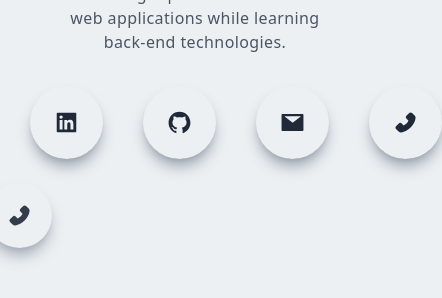
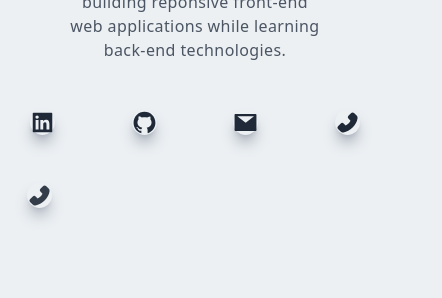
Before and after one commit to Paul-l-sining/Portfolio, a Next.js app: page / in a window 390 px wide. Shown: the part 502-800 px from the top of the page, 442 px wide, since content can reach past the window. Built offline with nearby package versions, Linux system fonts and the light colour scheme.

Commit message:
added contact icons

```diff
--- a/components/Contact.jsx
+++ b/components/Contact.jsx
@@ -1,15 +1,10 @@
 /** @format */
 
 import React from "react";
-import {
-  AiFillPhone,
-  AiFillLinkedin,
-  AiFillGithub,
-  AiFillMail,
-} from "react-icons/ai";
 import { BsChevronDoubleUp } from "react-icons/bs";
 import ContactForm from "./ContactForm";
 import Link from "next/link";
+import ContactIcons from "./ContactIcons";
 
 function Contact() {
   return (
@@ -32,20 +27,9 @@ function Contact() {
             <p>I am available for freelance or full-time positions.</p>
             <p className="pb-40">Contact me and let's talk.</p>
             <p className="py-4 uppercase">Connect with me</p>
-            <div className="flex items-center justify-between m-auto max-w-[420px] py-4">
-              <div className="rounded-full shadow-lg shadow-gray-400 p-6 md:p-5 cursor-pointer hover:scale-105 duration-100">
-                <AiFillLinkedin size="25px" />
-              </div>
-              <div className="rounded-full shadow-lg shadow-gray-400 p-6 md:p-5 cursor-pointer hover:scale-105 duration-100">
-                <AiFillGithub size="25px" />
-              </div>
-              <div className="rounded-full shadow-lg shadow-gray-400 p-6 md:p-5 cursor-pointer hover:scale-105 duration-100">
-                <AiFillMail size="25px" />
-              </div>
-              <div className="rounded-full shadow-lg shadow-gray-400 p-6 md:p-5 cursor-pointer hover:scale-105 duration-100">
-                <AiFillPhone size="25px" />
-              </div>
-            </div>
+
+            <ContactIcons size='5 md:p-6' extraFeatures='m-auto max-w-[420px] py-4' />
+
           </div>
           {/* Right */}
           <div className="lg:col-span-3 p-8 h-full w-full shadow-xl relative shadow-gray-400 rounded-xl hover:scale-105 duration-100 ease-in">
--- /dev/null
+++ b/components/ContactIcons.jsx
@@ -0,0 +1,82 @@
+/** @format */
+
+import React from "react";
+import { useState } from "react";
+import {
+  AiFillPhone,
+  AiFillLinkedin,
+  AiFillGithub,
+  AiFillMail,
+} from "react-icons/ai";
+import { CopyToClipboard } from "react-copy-to-clipboard";
+import {
+  NotificationContainer,
+  NotificationManager,
+} from "react-notifications";
+import { useEffect } from "react";
+
+function ContactIcons({ size, extraFeatures }) {
+  const email = "paul.l.sining@gmail.com";
+  const phone = "+1(619)918-7307";
+  const [copied, setCopied] = useState(0);
+
+  return (
+    <div
+      className={`flex justify-between items-center w-full my-4 ${extraFeatures}`}
+    >
+      <a
+        href="https://www.linkedin.com/in/paul-sining-lu-8a438820a/"
+        target="_blank"
+      >
+        <div
+          className={`rounded-full shadow-lg shadow-gray-400 p-${size} cursor-pointer hover:scale-105 duration-100`}
+        >
+          <AiFillLinkedin size="25px" />
+        </div>
+      </a>
+      <a href="https://github.com/Paul-l-sining" target="_blank">
+        <div
+          className={`rounded-full shadow-lg shadow-gray-400 p-${size} cursor-pointer hover:scale-105 duration-100`}
+        >
+          <AiFillGithub size="25px" />
+        </div>
+      </a>
+
+      <CopyToClipboard
+        text={email}
+        onCopy={() => {
+          setCopied(copied + 1);
+        }}
+      >
+        <div
+          className={`rounded-full shadow-lg shadow-gray-400 p-${size} cursor-pointer hover:scale-105 duration-100`}
+          onClick={() => {
+            NotificationManager.success("Copied email to the clipboard", "SUCCESS");
+          }}
+        >
+          <AiFillMail size="25px" />
+        </div>
+      </CopyToClipboard>
+
+      <CopyToClipboard
+        text={phone}
+        onCopy={() => {
+          setCopied(copied + 1);
+        }}
+      >
+        <div
+          className={`rounded-full shadow-lg shadow-gray-400 p-${size} cursor-pointer hover:scale-105 duration-100`}
+          onClick={() => {
+            NotificationManager.success("Copied phone to the clipboard", "SUCCESS");
+          }}
+       >
+          <AiFillPhone size="25px" />
+        </div>
+      </CopyToClipboard>
+
+      <NotificationContainer />
+    </div>
+  );
+}
+
+export default ContactIcons;
--- a/components/Home.jsx
+++ b/components/Home.jsx
@@ -7,6 +7,7 @@ import {
   AiFillMail,
   AiFillPhone,
 } from "react-icons/ai";
+import ContactIcons from "./ContactIcons";
 
 function Home() {
   return (
@@ -25,22 +26,9 @@ function Home() {
             digital experience. Currently I'm focused on building reponsive
             front-end web applications while learning back-end technologies.
           </p>
-          <div className="flex items-center justify-between max-w-[330px] m-auto space-x-10 py-4">
-            <div className="rounded-full shadow-lg shadow-gray-400 p-6 cursor-pointer hover:scale-105 duration-100">
-              <AiFillLinkedin size="25px" />
-            </div>
-            <div className="rounded-full shadow-lg shadow-gray-400 p-6 cursor-pointer hover:scale-105 duration-100">
-              <a href="https://github.com/Paul-l-sining" target="_blank">
-                <AiFillGithub size="25px" />
-              </a>
-            </div>
-            <div className="rounded-full shadow-lg shadow-gray-400 p-6 cursor-pointer hover:scale-105 duration-100">
-              <AiFillMail size="25px" />
-            </div>
-            <div className="rounded-full shadow-lg shadow-gray-400 p-6 cursor-pointer hover:scale-105 duration-100">
-              <AiFillPhone size="25px" />
-            </div>
-          </div>
+
+          <ContactIcons size='5 md:p-6' extraFeatures='max-w-[330px] m-auto md:space-x-10 py-4'/>
+
         </div>
       </div>
     </div>
--- a/components/Navbar.jsx
+++ b/components/Navbar.jsx
@@ -6,12 +6,9 @@ import Link from "next/link";
 import {
   AiOutlineMenu,
   AiOutlineClose,
-  AiFillPhone,
-  AiFillLinkedin,
-  AiFillGithub,
-  AiFillMail,
 } from "react-icons/ai";
 import { useRouter } from "next/router";
+import ContactIcons from "./ContactIcons";
 
 const Navbar = () => {
   const [toggle, setToggle] = useState(true);
@@ -177,20 +174,7 @@ const Navbar = () => {
             <p className="uppercase tracking-widest text-[#5651e5]">
               let's connect
             </p>
-            <div className="flex justify-between items-center w-full my-4 sm:w-[80%]">
-              <div className="rounded-full shadow-lg shadow-gray-400 p-5 cursor-pointer hover:scale-105 duration-100">
-                <AiFillLinkedin size="25px" />
-              </div>
-              <div className="rounded-full shadow-lg shadow-gray-400 p-5 cursor-pointer hover:scale-105 duration-100">
-                <AiFillGithub size="25px" />
-              </div>
-              <div className="rounded-full shadow-lg shadow-gray-400 p-5 cursor-pointer hover:scale-105 duration-100">
-                <AiFillMail size="25px" />
-              </div>
-              <div className="rounded-full shadow-lg shadow-gray-400 p-5 cursor-pointer hover:scale-105 duration-100">
-                <AiFillPhone size="25px" />
-              </div>
-            </div>
+            <ContactIcons size='5'/>
           </div>
         </div>
       </div>
--- a/package.json
+++ b/package.json
@@ -11,8 +11,10 @@
   "dependencies": {
     "next": "12.2.5",
     "react": "18.2.0",
+    "react-copy-to-clipboard": "^5.1.0",
     "react-dom": "18.2.0",
-    "react-icons": "^4.4.0"
+    "react-icons": "^4.4.0",
+    "react-notifications": "^1.7.4"
   },
   "devDependencies": {
     "autoprefixer": "^10.4.8",
--- a/pages/_app.js
+++ b/pages/_app.js
@@ -1,5 +1,6 @@
 /** @format */
 
+import 'react-notifications/lib/notifications.css';
 import "../styles/globals.css";
 import Navbar from "../components/Navbar";
 
```
Also changed, not shown: 1 other file (tests, documents, lock files or other folders).
